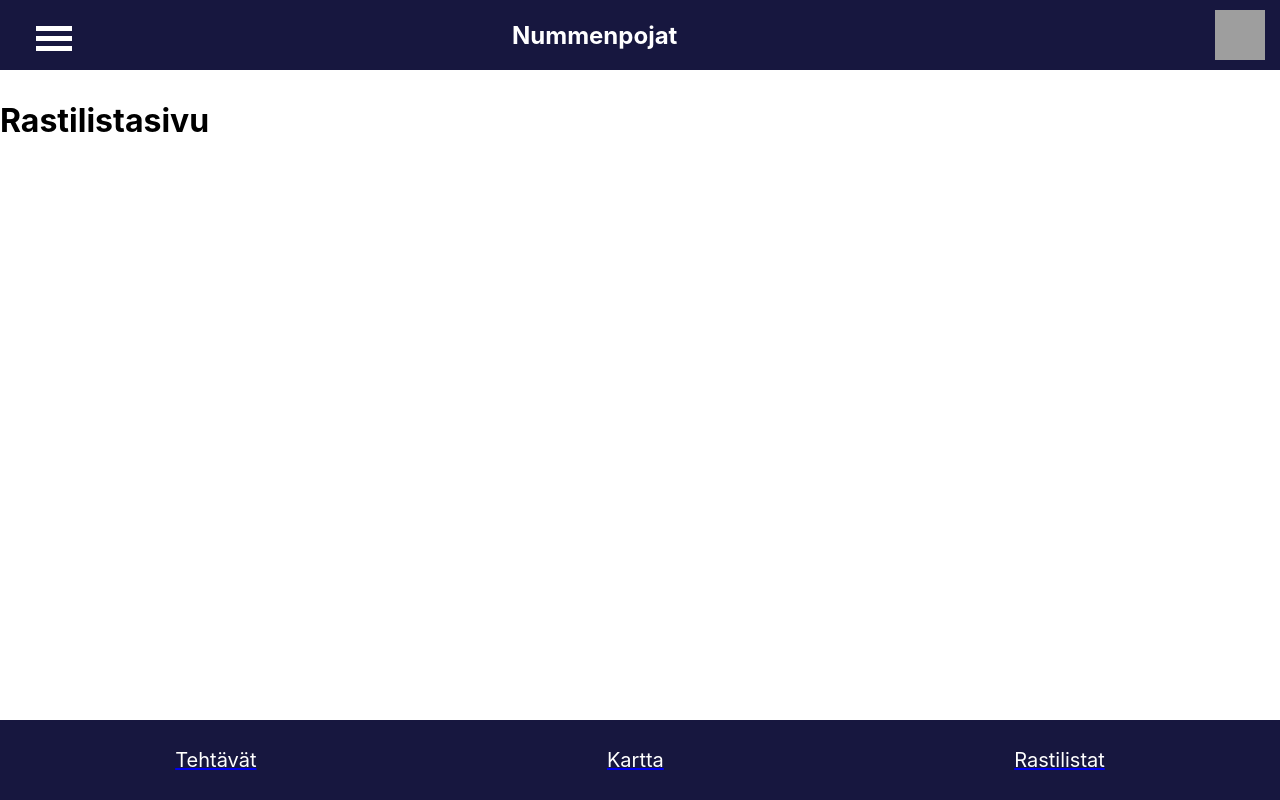
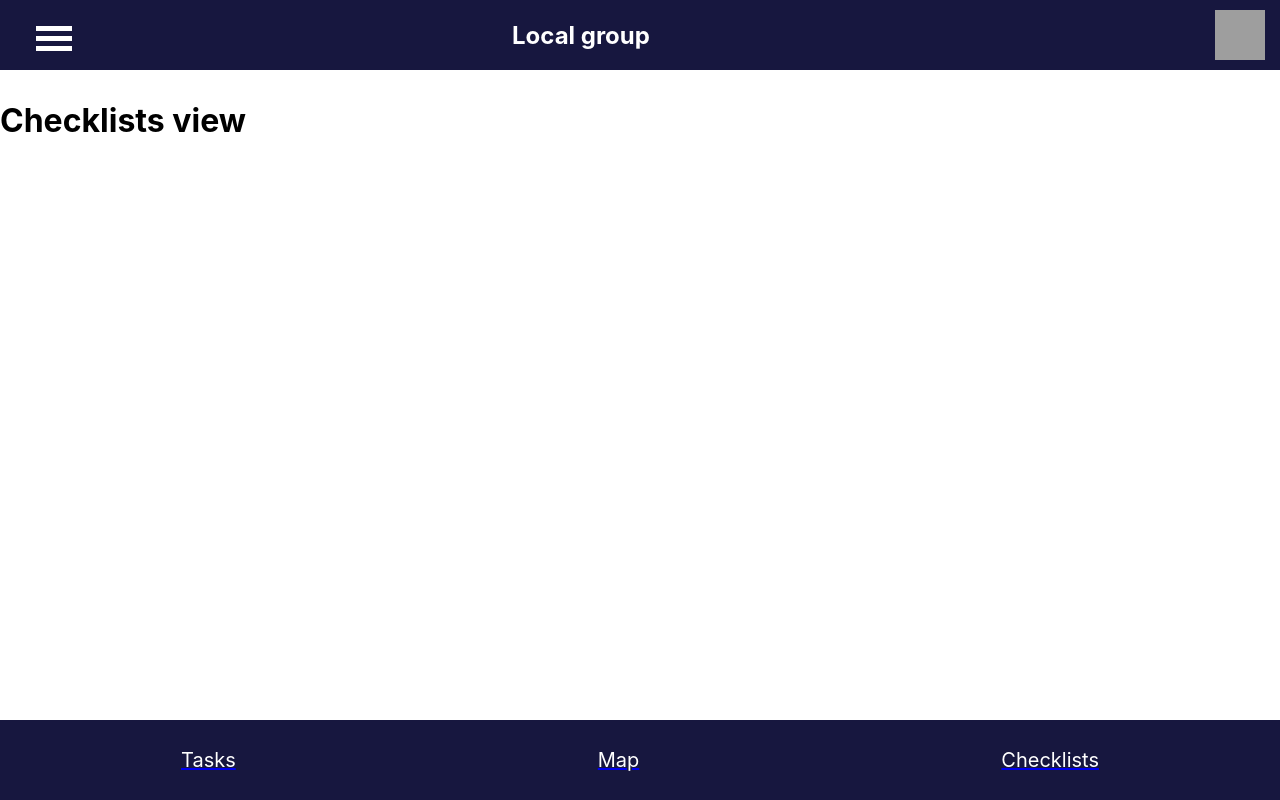
Before and after one commit to Nummenpojat/klapi-web, a React (Create React App) app: page /checklists in a window 1280 px wide. Built offline with nearby package versions, Linux system fonts and the light colour scheme; no server answers; grey boxes are pictures that could not be loaded.

Commit message:
Translate texts into english

```diff
--- a/package.json
+++ b/package.json
@@ -1,6 +1,6 @@
 {
   "name": "klapi-web",
-  "version": "0.2.3",
+  "version": "0.2.4",
   "private": true,
   "dependencies": {
     "@testing-library/jest-dom": "^5.11.5",
--- a/src/App.js
+++ b/src/App.js
@@ -28,15 +28,15 @@ import userEvent from '@testing-library/user-event';
 
 const bottomLinks = [
   {
-      name: "Tehtävät",
+      name: "Tasks",
       link: "/tasks"
   },
   {
-      name: "Kartta",
+      name: "Map",
       link: "/map"
   },
   {
-    name: "Rastilistat",
+    name: "Checklists",
     link: "/checklists"
   }
 ];
--- a/src/components/Checklists/Checklists.js
+++ b/src/components/Checklists/Checklists.js
@@ -2,7 +2,7 @@ import React from 'react';
 
 const Checklists = () => {
     return (
-        <h1>Rastilistasivu</h1>
+        <h1>Checklists view</h1>
     );
 }
 
--- a/src/components/Map/Map.js
+++ b/src/components/Map/Map.js
@@ -2,7 +2,7 @@ import React from 'react';
 
 const Map = () => {
     return (
-        <h1>Karttasivu</h1>
+        <h1>Map view</h1>
     );
 }
 export default Map;
--- a/src/components/Tasks/Tasks.js
+++ b/src/components/Tasks/Tasks.js
@@ -2,7 +2,7 @@ import React from 'react';
 
 const Tasks = () => {
     return (
-        <h1>Tehtävät sivu</h1>
+        <h1>Tasks view</h1>
     );
 }
 
--- a/src/components/general/Index.js
+++ b/src/components/general/Index.js
@@ -11,7 +11,7 @@ const Index = () => {
 
     return (
         <div>
-        <h1>Index sivu</h1>
+        <h1>Index page</h1>
         </div>
 
     );
--- a/src/components/general/Profile.js
+++ b/src/components/general/Profile.js
@@ -3,7 +3,7 @@ import React from 'react';
 const Profile = () => {
     return (
         <div className="profile">
-            <h1>Profiili sivu</h1>
+            <h1>Profile view</h1>
         </div>
     );
 }
--- a/src/components/general/Settings.js
+++ b/src/components/general/Settings.js
@@ -4,7 +4,7 @@ import React from 'react';
 
 const Settings = (props) => {
     return (
-        <h1>Asetukset sivu</h1>
+        <h1>Settings view</h1>
     );
 }
 
--- a/src/components/navigation/Sidebar.js
+++ b/src/components/navigation/Sidebar.js
@@ -35,8 +35,8 @@ class Sidebar extends React.Component {
             isOpen={this.state.menuOpen}
             onStateChange={(state) => this.handleStateChange(state)}>
 
-          <Link to="/profile" onClick={() => this.closeMenu()}>Profiili</Link>
-          <Link to="/settings" onClick={() => this.closeMenu()}>Asetukset</Link>
+          <Link to="/profile" onClick={() => this.closeMenu()}>Profile</Link>
+          <Link to="/settings" onClick={() => this.closeMenu()}>Settings</Link>
           </Menu>
         </div>
       )
--- a/src/components/navigation/TopMenu.js
+++ b/src/components/navigation/TopMenu.js
@@ -17,7 +17,7 @@ const TopMenu = (props) => {
 
             <Sidebar pageWrapId={'page-wrap'} outerContainerId={'topmenu'} />
             <div className="outer-topmenu">
-             <h2 style={{color: '#ffffff'}}>Nummenpojat</h2>
+             <h2 style={{color: '#ffffff'}}>Local group</h2>
                 <div className="inner-topmenu">
                     <img src="#" alt="logo" className="logo" height="50" width="50" style={{backgroundColor: 'white'}}/>
                 </div>
```
